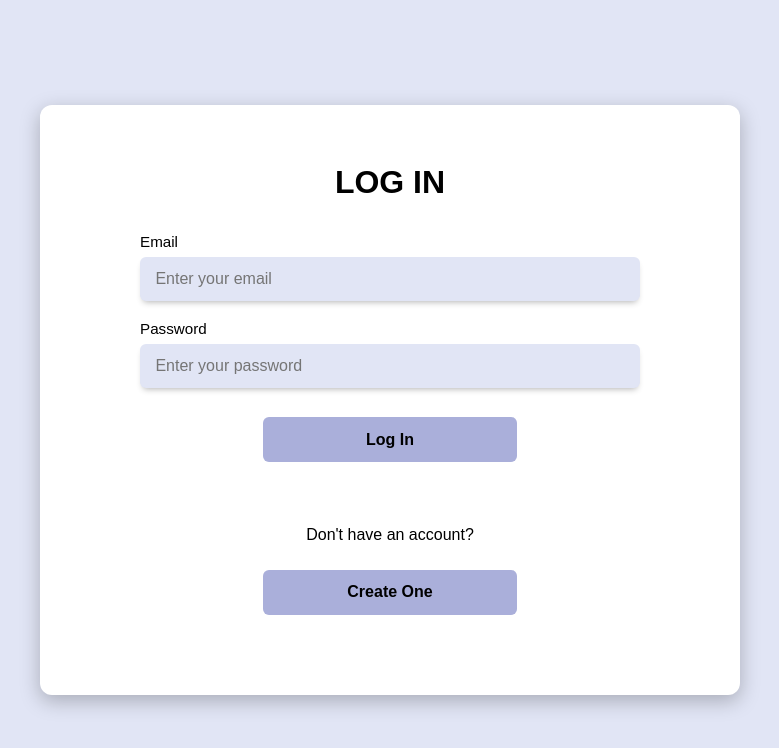
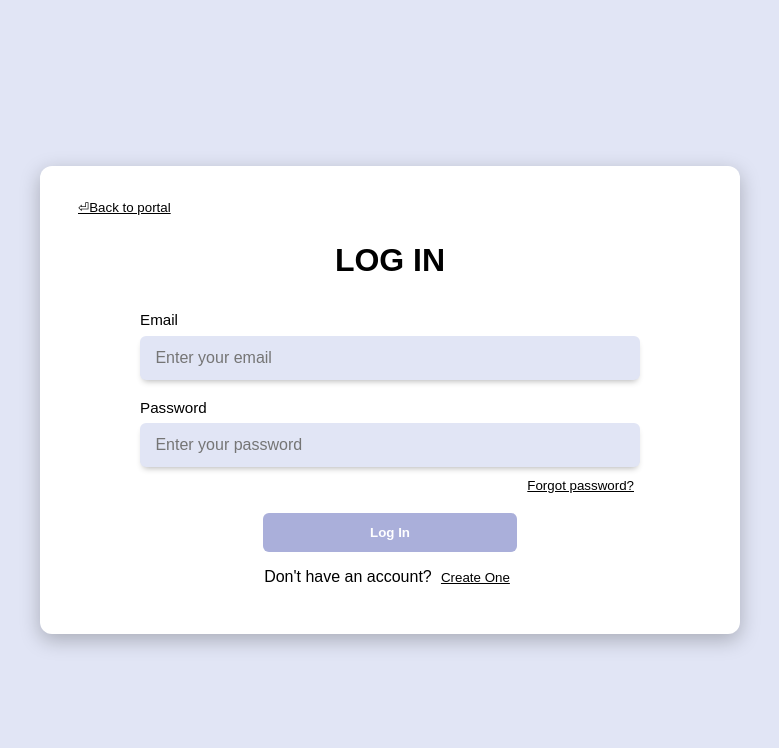
Before and after one commit to 2026-s1-o1a/hf-information-portal, a React (Vite) app in the folder client/: page /login in a window 1280 px wide. Shown: the top 748 px of the page, without its empty margins (250-1029 px from the left). Built offline with nearby package versions, Linux system fonts and the light colour scheme.

Commit message:
Fix UI for login and register, add forgot password button, add return to home button

```diff
--- a/client/src/components/Navbar.tsx
+++ b/client/src/components/Navbar.tsx
@@ -41,26 +41,24 @@ function Navbar({ user, setUser }: Props) {
         <a href="https://ceih.sa.gov.au/news-and-events" target="_blank" rel="noopener noreferrer">
           News and Events
         </a>
-          {user?.role == 'admin' ? (
+        {user?.role == 'admin' ? (
           <>
             <Link to="/AdminOnly">
-              <span>
-                Admin Dashboard
-              </span>
+              <span>Admin Dashboard</span>
             </Link>
           </>
-        ) : <></>
-        }
-          {user?.role == 'doctor' ? (
+        ) : (
+          <></>
+        )}
+        {user?.role == 'doctor' ? (
           <>
             <Link to="/ClinicianOnly">
-              <span>
-                Clinician Dashboard
-              </span>
+              <span>Clinician Dashboard</span>
             </Link>
           </>
-        ) : <></>
-        }
+        ) : (
+          <></>
+        )}
         <div className={styles.searchBar}>
           {' '}
           <FiMenu className={styles.icon} />{' '}
@@ -82,7 +80,7 @@ function Navbar({ user, setUser }: Props) {
             </button>
           </>
         ) : (
-          <Link to="/login">
+          <Link to="/register">
             <button className={styles.signin}>Join us</button>
           </Link>
         )}
--- a/client/src/pages/Login.tsx
+++ b/client/src/pages/Login.tsx
@@ -45,6 +45,9 @@ function Login({ setUser }: Props) {
   return (
     <div className={styles.registerContainer}>
       <div className={styles.registerCard}>
+        <button className={styles.underlinedBtn} onClick={() => navigate('/')}>
+          ⏎Back to portal
+        </button>
         <h2>LOG IN</h2>
 
         <div className={styles.registerForm}>
@@ -68,17 +71,23 @@ function Login({ setUser }: Props) {
               value={password}
               onChange={e => setPassword(e.target.value)}
             />
+
+            <div className={styles.forgotDiv}>
+              <button className={styles.underlinedBtn}>Forgot password?</button>
+            </div>
           </div>
 
           <button className={styles.registerBtn} onClick={handleLogin}>
             Log In
           </button>
 
-          <p>Don't have an account?</p>
+          <div className={styles.redirect}>
+            <p>Don't have an account?</p>
 
-          <button className={styles.registerBtn} onClick={() => navigate('/register')}>
-            Create One
-          </button>
+            <button className={styles.underlinedBtn} onClick={() => navigate('/register')}>
+              Create One
+            </button>
+          </div>
         </div>
       </div>
     </div>
--- a/client/src/pages/Register.module.css
+++ b/client/src/pages/Register.module.css
@@ -5,6 +5,7 @@
   padding: 3rem 1rem;
   min-height: 100vh;
   background-color: var(--primary);
+  cursor: default;
 }
 
 .registerCard {
@@ -75,19 +76,14 @@
 
 .registerBtn {
   width: 40%;
-  padding: 0.85rem;
-
-  margin-top: 0.6rem;
-  margin-bottom: 3rem;
-
+  padding: 12px;
   border: none;
   border-radius: 6px;
 
   background-color: var(--primary-dark);
 
-  color: var(--text-main);
+  color: var(--text-light);
 
-  font-size: 1rem;
   font-weight: 600;
 
   cursor: pointer;
@@ -105,6 +101,30 @@
   transform: scale(0.98);
 }
 
+.underlinedBtn {
+  border: none;
+  background-color: transparent;
+  text-decoration: underline;
+}
+
+.underlinedBtn:hover {
+  opacity: 40%;
+  cursor: pointer;
+}
+
 .link {
   width: 100%;
 }
+
+.forgotDiv {
+  display: flex;
+  justify-content: flex-end;
+  margin-top: 10px;
+}
+
+.redirect {
+  display: flex;
+  align-items: center;
+  justify-content: center;
+  gap: 0.2rem;
+}
--- a/client/src/pages/Register.tsx
+++ b/client/src/pages/Register.tsx
@@ -116,6 +116,9 @@ function Register({ setUser }: Props) {
   return (
     <div className={styles.registerContainer}>
       <div className={styles.registerCard}>
+        <button className={styles.underlinedBtn} onClick={() => navigate('/')}>
+          ⏎Back to portal
+        </button>
         <h2>REGISTER</h2>
 
         <div className={styles.registerForm}>
@@ -294,11 +297,12 @@ function Register({ setUser }: Props) {
             Create Account
           </button>
 
-          <p>Already have an account?</p>
-
-          <button className={styles.registerBtn} onClick={() => navigate('/login')}>
-            Return to Login
-          </button>
+          <div className={styles.redirect}>
+            <p>Already have an account?</p>
+            <button className={styles.underlinedBtn} onClick={() => navigate('/login')}>
+              Return to Login
+            </button>
+          </div>
         </div>
       </div>
     </div>
```
